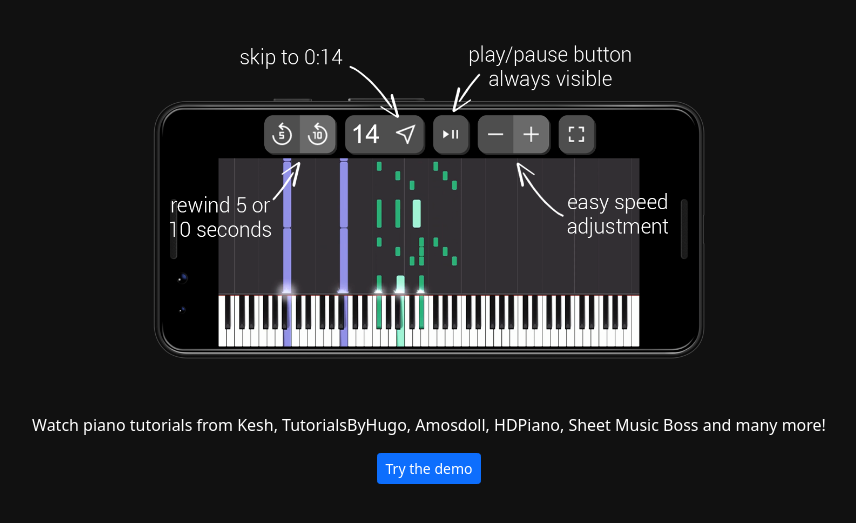
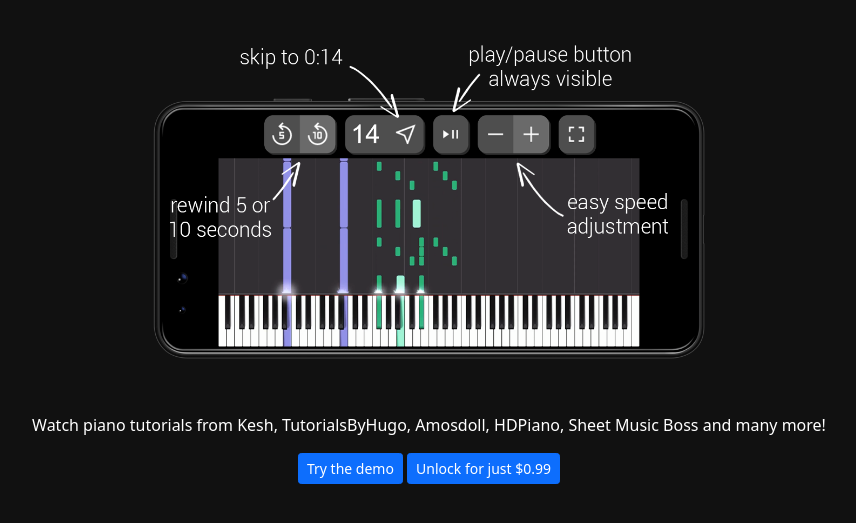
Before and after one commit to keshavkaushal/pianotube, a plain HTML site: page index.html in a window 1280 px wide. Shown: the part 195-718 px from the top of the page, without its empty margins (211-1067 px from the left). Drawn offline with nearby package versions, Linux system fonts and the light colour scheme.

Commit message:
add purchase btn

```diff
--- a/index.html
+++ b/index.html
@@ -33,7 +33,7 @@
 
 				<div class="text-center">
 					<a class="btn btn-sm btn-primary mt-auto" href="http://bit.ly/3O3QdH1" target="_blank" role="button">Try the demo</a>
-					<!-- <a class="btn btn-primary mt-auto" href="#" target="_blank" role="button">Unlock for just £1</a> -->
+					<a class="btn btn-sm btn-primary mt-auto" href="https://keshpianomusic.gumroad.com/l/getpianotube?wanted=true" target="_blank" role="button">Unlock for just $0.99</a>
 				</div>
 			</div> <!-- child -->
 
```
